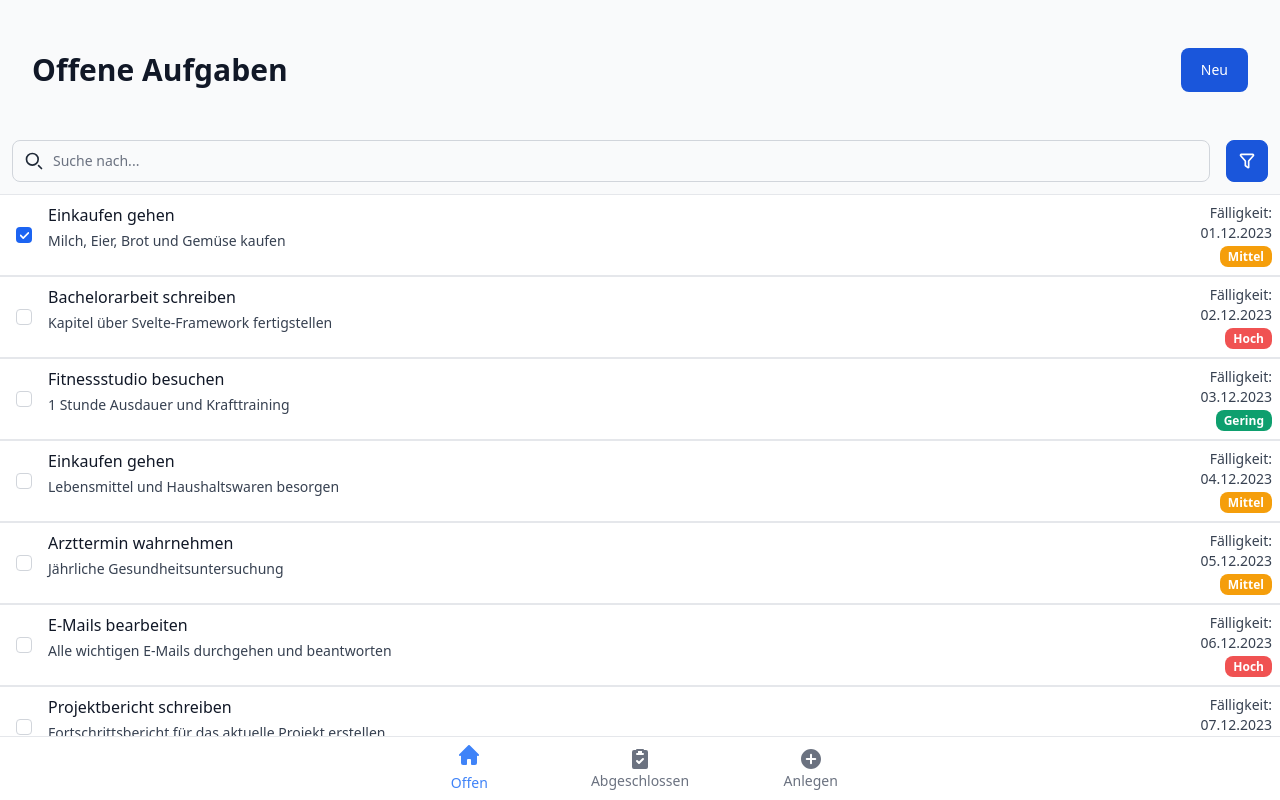
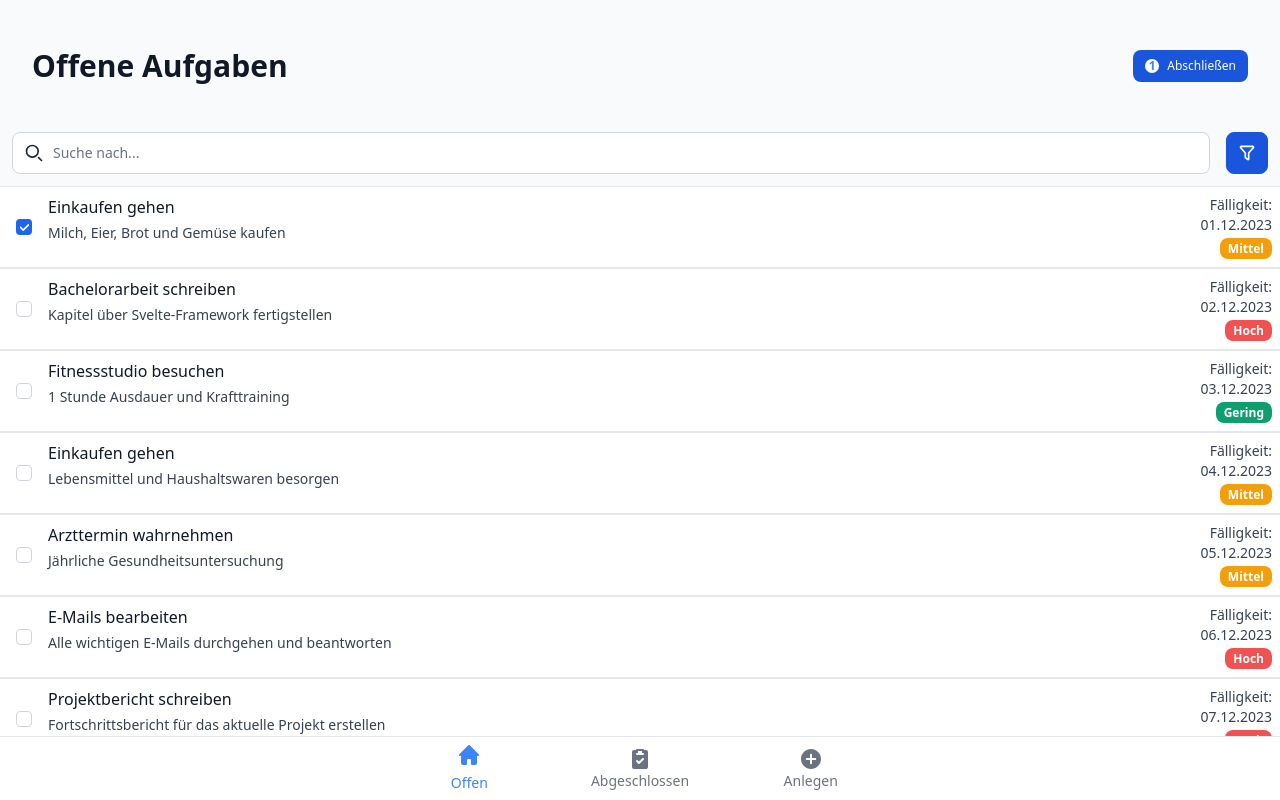
Before and after one commit to Meyioo/angular-todo-app, an Angular app: page / in a window 1280 px wide. Both pictures are taken after a click on the button 640 px from the left and 236 px from the top of the page. Shown: the top 800 px of the page. Built offline with nearby package versions, Linux system fonts and the light colour scheme.

Commit message:
Add button to complete selected todos in header and update styles

```diff
--- a/src/app/components/header/header.component.html
+++ b/src/app/components/header/header.component.html
@@ -6,10 +6,21 @@
 					{{ title }}
 				</h1>
 			</div>
-
-			<div class="flex items-center gap-4">
-				<app-button-link href="todo-anlegen" label="Neu"></app-button-link>
-			</div>
+			@if (todoService.getSelectedCount() > 0) {
+				<div>
+					<button
+						class="text-center bg-blue-700 font-medium focus-within:ring-4 focus-within:outline-none inline-flex items-center justify-center px-3 py-2 text-xs text-white bg-primary-700 hover:bg-primary-800 rounded-lg"
+						(click)="todoService.completeSelectedTodos()"
+					>
+						<span
+							class="flex-shrink-0 rounded-full w-3.5 h-3.5 inline-flex items-center justify-center me-2 text-blue-500 bg-white text-xs font-semibold text-primary-800"
+						>
+							{{ todoService.getSelectedCount() }}
+						</span>
+						Abschließen
+					</button>
+				</div>
+			}
 		</div>
 	</div>
 	@if (showSearchbar) {
--- a/src/app/components/header/header.component.ts
+++ b/src/app/components/header/header.component.ts
@@ -1,16 +1,17 @@
-import { Component, Input } from '@angular/core';
-import { ButtonLinkComponent } from '../button-link/button-link.component';
+import { Component, inject, Input } from '@angular/core';
+import { TodoService } from '../../service/todo.service';
 import { SearchbarComponent } from '../searchbar/searchbar.component';
-
 @Component({
 	selector: 'app-header',
 	templateUrl: './header.component.html',
 	styleUrls: ['./header.component.css'],
 	host: { class: 'z-50' },
 	standalone: true,
-	imports: [SearchbarComponent, ButtonLinkComponent]
+	imports: [SearchbarComponent]
 })
 export class HeaderComponent {
 	@Input() public showSearchbar = false;
 	@Input() public title = '';
+
+	public readonly todoService = inject(TodoService);
 }
--- a/src/app/components/searchbar/searchbar.component.html
+++ b/src/app/components/searchbar/searchbar.component.html
@@ -22,7 +22,7 @@
 		<input
 			type="text"
 			id="simple-search"
-			class="bg-gray-50 border border-gray-300 text-gray-900 text-sm rounded-lg focus:ring-blue-500 focus:border-blue-500 block w-full ps-10 p-2.5"
+			class="bg-white border border-gray-300 text-gray-900 text-sm rounded-lg focus:ring-blue-500 focus:border-blue-500 block w-full ps-10 p-2.5"
 			placeholder="Suche nach..."
 			formControlName="searchValue"
 			required
--- a/src/app/service/todo.service.ts
+++ b/src/app/service/todo.service.ts
@@ -57,6 +57,10 @@ export class TodoService {
 			.getValue()
 			.map((todo) => (todo.selected ? { ...todo, completed: true, selected: false } : todo));
 		this.updateTodos(todos);
+	}
+
+	public getSelectedCount(): number {
+		return this.todosSubject.getValue().filter((todo) => todo.selected).length;
 	}
 
 	sortBySelection() {
```
